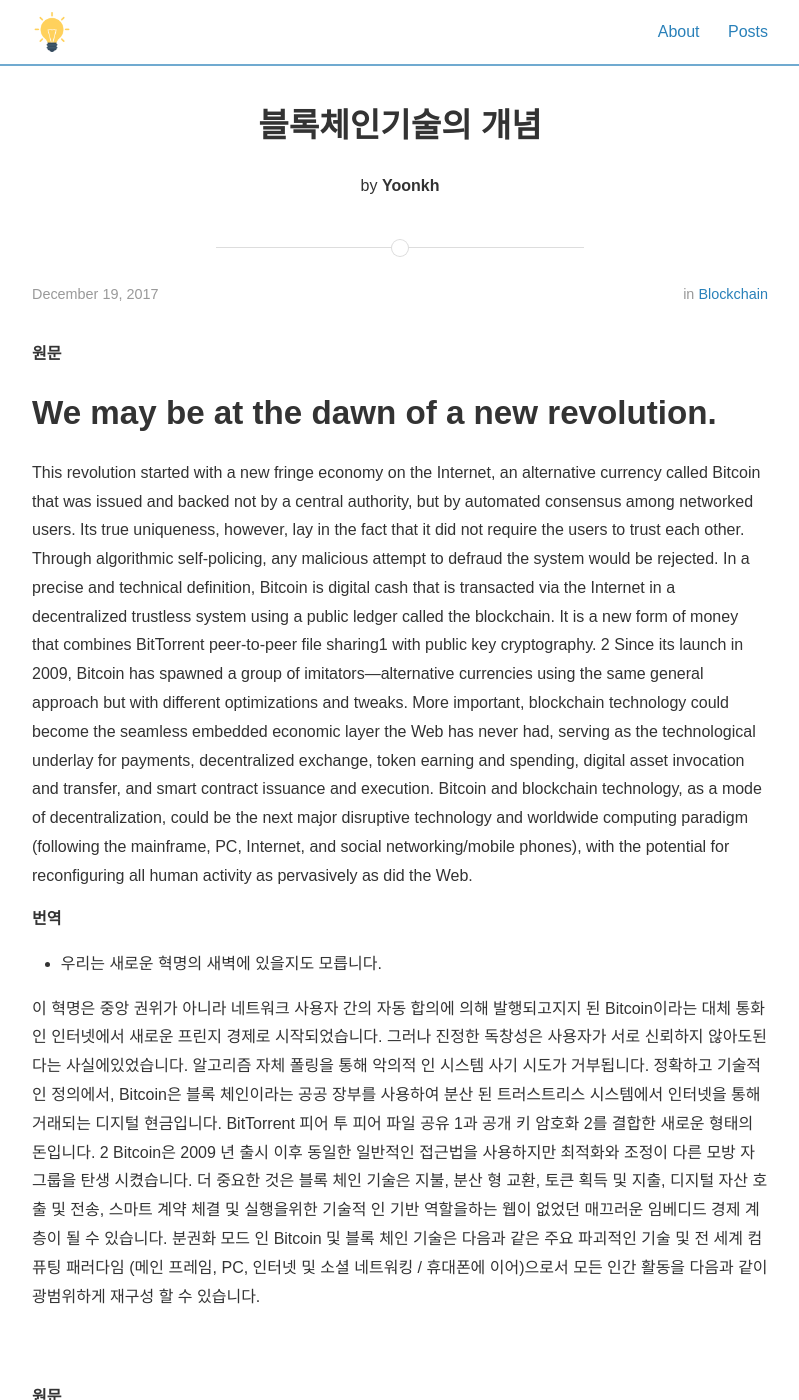
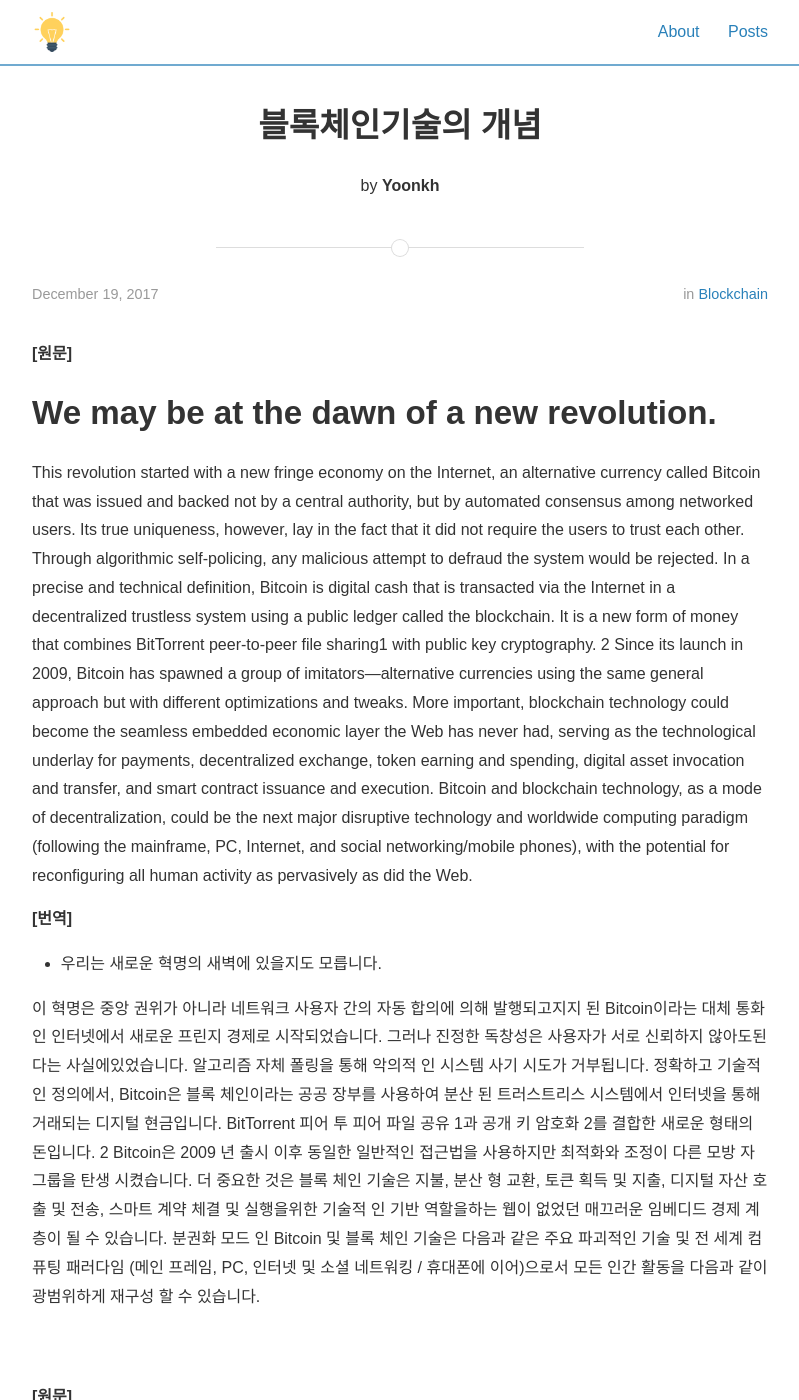
Before and after one commit to yoonkh/yoonkh.github.io, a Jekyll site: the page built from _posts/2017-12-19-Blockchain.markdown, in a window 1280 px wide and 1400 px high. Shown: the whole window, without its empty margins (240-1039 px from the left). Built offline with Jekyll 4.4.1, drawn with Linux system fonts in a browser that asks for light colours; nearby versions of some CDN libraries; comment, search, counter and statistics services are not loaded; some of the changed text lies outside the part shown.

```diff
--- a/_posts/2017-12-19-Blockchain.markdown
+++ b/_posts/2017-12-19-Blockchain.markdown
@@ -9,7 +9,7 @@ comments: True
 ---
 
 
-**원문**
+**[원문]**
 # We may be at the dawn of a new revolution.
 
 This revolution started with a new fringe economy on the Internet,
@@ -26,7 +26,7 @@ and smart contract issuance and execution. Bitcoin and blockchain technology, as
 and worldwide computing paradigm (following the mainframe, PC, Internet, and social networking/mobile phones), with the potential for reconfiguring all human activity as pervasively as did the Web.
 
 
-**번역**
+**[번역]**
 - 우리는 새로운 혁명의 새벽에 있을지도 모릅니다.
 
 이 혁명은 중앙 권위가 아니라 네트워크 사용자 간의 자동 합의에 의해 발행되고지지 된 Bitcoin이라는 대체 통화 인 인터넷에서 새로운 프린지 경제로 시작되었습니다.
@@ -41,7 +41,7 @@ BitTorrent 피어 투 피어 파일 공유 1과 공개 키 암호화 2를 결합
 <br>
 <br>
 
-**원문**
+**[원문]**
 # What Is Bitcoin?
 
 Bitcoin is digital cash.
@@ -54,7 +54,7 @@ It is as if PayPal had called the Internet “PayPal,” upon which the PayPal p
 The blockchain industry is using these terms interchangeably sometimes because it is still in the process of shaping itself into what could likely become established layers in a technology stack.
 
 
-**번역**
+**[번역]**
 - Bitcoin은 무엇인가?
 
 Bitcoin은 디지털 현금입니다.
@@ -68,7 +68,7 @@ cryptocurrencies의 전체 개념을 언급하는 데 더 광범위하게 사용
 <br>
 <br>
 
-**원문**
+**[원문]**
 
 Bitcoin was created in 2009 (released on January 9, 20096) by an unknown person or entity using the name Satoshi Nakamoto.
 The concept and operational details are described in a concise and readable white paper,
@@ -83,7 +83,7 @@ Individuals or companies engage in mining in exchange for transaction fees and n
 Besides mining, Bitcoins can, like any currency, be obtained in exchange for fiat money, products, and services.
 Users can send and receive Bitcoins electronically for an optional transaction fee using wallet software on a personal computer, mobile device, or web application.
 
-**번역**
+**[번역]**
 - Bitcoin은 2009 년 1 월 9 일에 발표 된 나카 모토 사토시 (Satoshi Nakamoto)라는 이름을 사용하여 알려지지 않은 사람이나 단체에 의해 작성되었습니다.
 개념 및 운영 세부 사항은 간결하고 읽기 쉬운 백서 "Bitcoin : 피어 - 투 - 피어 전자 현금 시스템"에 설명되어 있습니다.
 7 분산 가상 화폐를 사용하는 지급은 잠재적으로 모두에 저장된 공공 장부에 기록됩니다 -Bitcoin 사용자의 컴퓨터 및 인터넷에서 지속적으로 볼 수 있습니다.
@@ -99,7 +99,7 @@ Bitcoin은 개인 식별 정보가 아니라 공개 키 주소 (전자 메일
 <br>
 <br>
 
-**원문**
+**[원문]**
 # What Is the Blockchain?
 
 The blockchain is the public ledger of all Bitcoin transactions that have ever been executed.
@@ -110,7 +110,7 @@ The blockchain has complete information about addresses and balances from the ge
 The blockchain as a public ledger means that it is easy to query any block explorer (such as https://blockchain.info/) for transactions associated with a particular Bitcoin address—for example, you can look up your own wallet address to see the transaction in which you received your first Bitcoin.
 
 
-**번역**
+**[번역]**
 - 블록 체인은 지금까지 실행 된 모든 Bitcoin 트랜잭션의 공용 원장입니다.
 광부들이 가장 최근의 거래를 기록하기 위해 매 10 분마다 새로운 블록을 추가함에 따라 지속적으로 증가하고 있습니다.
 블록은 선형, 연대순으로 블록 체인에 추가됩니다.
@@ -123,7 +123,7 @@ Blockchain은 창세기 블록 (실행 된 첫 번째 트랜잭션)에서 가장
 <br>
 
 
-**원문**
+**[원문]**
 
 The blockchain is seen as the main technological innovation of Bitcoin because it stands as a “trustless” proof mechanism of all the transactions on the network.
 Users can trust the system of the public ledger stored worldwide on many different decentralized nodes maintained by “miner-accountants,” as opposed to having to establish and maintain trust with the transaction counterparty (another person) or a third-party intermediary (like a bank).
@@ -131,7 +131,7 @@ The blockchain as the architecture for a new system of decentralized trustless t
 The blockchain allows the disintermediation and decentralization of all transactions of any type between all parties on a global basis.
 
 
-**번역**
+**[번역]**
 - Blockchain은 Bitcoin의 주요 기술 혁신으로 간주됩니다.
 BitCin은 네트워크상의 모든 트랜잭션을 "신뢰할 수없는"증명 메커니즘으로 간주하기 때문입니다.
 사용자는 거래 상대방 (타인) 또는 제 3 자 중개자 (예 : 거래 상대방)와의 신뢰를 쌓고 유지해야하는 것과 달리 "광부 - 회계사"가 관리하는 여러 분산 된 노드에 전 세계에 저장된 공공 장부 시스템을 신뢰할 수 있습니다.
@@ -142,7 +142,7 @@ BitCin은 네트워크상의 모든 트랜잭션을 "신뢰할 수없는"증명
 <br>
 
 
-**원문**
+**[원문]**
 
 The blockchain is like another application layer to run on the existing stack of Internet protocols,
 adding an entire new tier to the Internet to enable economic transactions, both immediate digital currency payments (in a universally usable cryptocurrency) and longer-term, more complicated financial contracts.
@@ -152,7 +152,7 @@ A blockchain is quite literally like a giant spreadsheet for registering all ass
 Thus, the blockchain can be used for any form of asset registry, inventory, and exchange, including every area of finance, economics, and money; hard assets (physical property); and intangible assets (votes, ideas, reputation, intention, health data, etc.).
 
 
-**번역**
+**[번역]**
 - 블록 체인은 기존의 인터넷 프로토콜 스택에서 실행되는 또 다른 응용 프로그램 계층과 같으며 인터넷에 전체 계층을 추가하여 경제 거래 (즉각적인 디지털 통화 지불 (보편적으로 사용 가능한 cryptocurrency에서)와 장기적이고 복잡한 재무 관리 계약.
 모든 통화, 금융 계약 또는 하드 또는 소프트 자산은 블록 체인과 같은 시스템으로 거래 될 수 있습니다.
 또한 블록 체인은 트랜잭션뿐만 아니라 모든 자산의 기록, 추적, 모니터링 및 트랜잭션을위한 레지스트리 및 재고 시스템으로도 사용될 수 있습니다.
@@ -164,7 +164,7 @@ Thus, the blockchain can be used for any form of asset registry, inventory, and
 <br>
 
 
-**원문**
+**[원문]**
 # The Connected World and Blockchain: The Fifth Disruptive Computing Paradigm
 
 One model of understanding the modern world is through computing paradigms,
@@ -176,7 +176,7 @@ The connected world could usefully include blockchain technology as the economic
 The economy that the blockchain enables is not merely the movement of money, however; it is the transfer of information and the effective allocation of resources that money has enabled in the human- and corporate-scale economy.
 
 
-**번역**
+**[번역]**
 - 현대 세계를 이해하는 한 가지 모델은 컴퓨팅 패러다임을 통해 이루어지며 새로운 패러다임은 10 년에 한 번씩 발생합니다 (그림 P-1).
 첫째, 메인 프레임과 PC (개인용 컴퓨터) 패러다임이 있었고 인터넷은 모든 것을 혁명적으로 변화 시켰습니다.
 모바일 및 소셜 네트워킹이 가장 최근의 패러다임이었습니다. 이 10 년 동안 현재 떠오르는 패러다임은 블록 체인 (blockchain) 암호화에 의존하는 컴퓨팅의 연결 된 세계 일 수 있습니다.
@@ -184,25 +184,25 @@ The economy that the blockchain enables is not merely the movement of money, how
 (즉, Fitbit), 스마트 홈, 스마트 카, 똑똑한 도시. 블록 체인이 가능하게하는 경제는 단순한 돈의 이동이 아닙니다.
 이는 정보의 이전과 인간 및 기업 규모의 경제에서 돈이 가능하게 한 자원의 효과적인 배분입니다.
 
-**원문**
+**[원문]**
 
 With revolutionary potential equal to that of the Internet, blockchain technology could be deployed and adopted much more quickly than the Internet was, given the network effects of current widespread global Internet and cellular connectivity.
 
-**번역**
+**[번역]**
 - 인터넷과 동등한 혁명적 인 잠재력을 지닌 블록 체인 기술은 현재 널리 보급 된 전세계 인터넷 및 셀룰러 연결의 네트워크 효과를 고려할 때 인터넷보다 훨씬 빠르게 배치되고 채택 될 수 있습니다.
 <br>
 <br>
 <br>
 
 
-**원문**
+**[원문]**
 
 Just as the social-mobile functionality of Paradigm 4 has become an expected feature of technology properties, with mobile apps for everything and sociality as a website property (liking, commenting, friending, forum participation), so too could the blockchain of Paradigm 5 bring the pervasive expectation of value exchange functionality.
 Paradigm 5 functionality could be the experience of a continuously connected, seamless, physical-world, multidevice computing layer, with a blockchain technology overlay for payments—not just basic payments, but micropayments, decentralized exchange, token earning and spending, digital asset invocation and transfer, and smart contract issuance and execution—as the economic layer the Web never had.
 The world is already being prepared for more pervasive Internet-based money: Apple Pay (Apple’s token-based ewallet mobile app) and its competitors could be a critical intermediary step in moving to a full-fledged cryptocurrency world in which the blockchain becomes the seamless economic layer of the Web.
 
 
-**번역**
+**[번역]**
 - Paradigm 4의 소셜 - 모바일 기능이 기술 속성의 기대되는 기능이되고, 모든 것을위한 모바일 앱과 웹 사이트 속성 (좋아하는 것, 댓글 달기, friending, 포럼 참여)으로 된 것처럼,
 Paradigm 5의 블록 체인은 가치 교환 기능에 대한 전반적인 기대.
 Paradigm 5 기능은 지불에 대한 블록 체인 기술 오버레이 (기본 지불뿐 아니라 소액 결제, 분산 된 교환, 토큰 적립 및 지출, 디지털 자산 호출 및 기타 기능)을 통해 끊임없이 연결되고 끊김없는 물리적 세계 멀티 컴퓨터 컴퓨팅 계층의 경험 일 수 있습니다.
```
